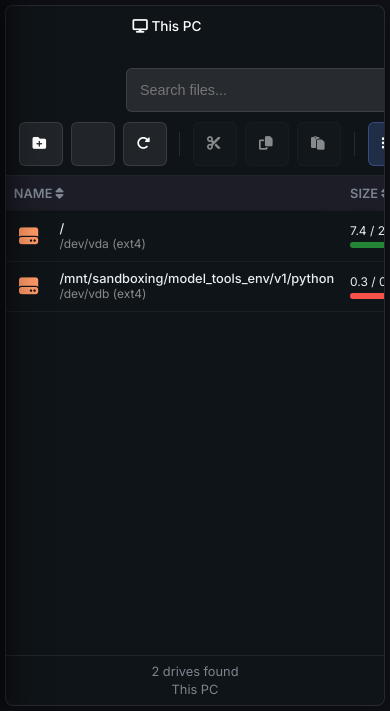
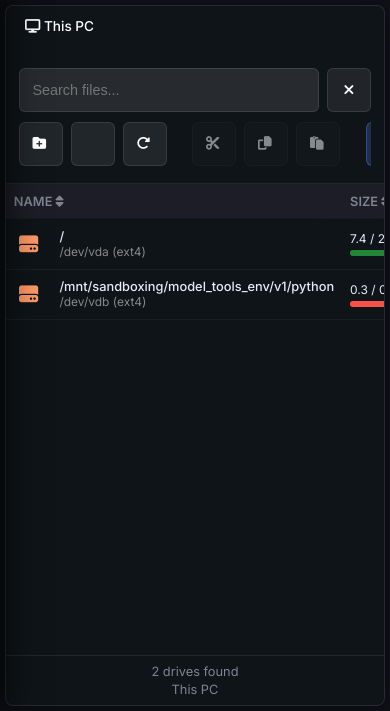
Before and after one commit to SatyaGanzz/MuhfiDesk, a Flask app: page /files in a window 390 px wide. Shown: the part 133-844 px from the top of the page. Run offline with Flask 3, Linux system fonts and the light colour scheme; the visitor is signed in with stand-in values (Sample User, id 1).

Commit message:
fix(ui): search input width and header actions overflow on mobile

```diff
--- a/templates/files.html
+++ b/templates/files.html
@@ -706,28 +706,33 @@
             .fm-header > div:has(#search-input) {
                 width: 100%;
                 margin-top: 0.5rem;
+                display: flex;
+                gap: 0.5rem;
             }
 
             #search-input {
-                width: 100% !important;
+                flex: 1 !important;
+                width: auto !important;
                 box-sizing: border-box;
                 padding: 0.6rem 0.8rem !important;
                 font-size: 0.9rem !important;
                 min-height: 44px;
             }
+
             .fm-header-actions {
                 display: flex;
                 align-items: center;
                 gap: 0.5rem;
                 flex-wrap: nowrap;
-            overflow: visible; /* Remove overflow scroll */
+                overflow-x: auto; /* Allow overflow scroll */
+                width: 100%;
+                padding-bottom: 0.5rem;
+                -webkit-overflow-scrolling: touch;
+                scrollbar-width: none; /* Firefox */
+                -ms-overflow-style: none; /* IE/Edge */
             }
 
             /* Remove scrollbar from mobile */
-        .fm-header-actions::-webkit-scrollbar {
-            display: none;
-        }
-
             .fm-header-actions::-webkit-scrollbar {
                 display: none;
             }
```
Lines whose indentation alone changed are shown as unchanged.
